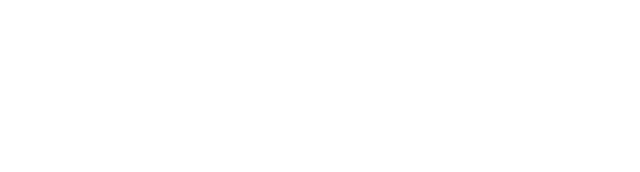
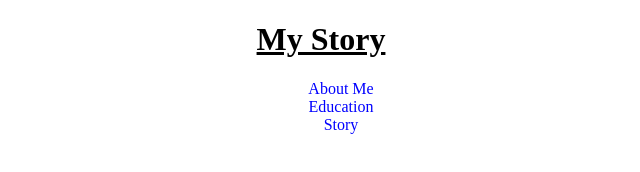
Before and after one commit to rpatel1291/Lab5-HTML, a plain HTML site: page story.html in a window 1280 px wide. Shown: the whole page, without its empty margins (319-959 px from the left). Drawn offline with Linux system fonts and the light colour scheme.

Commit message:
Created header
Header element with nav

```diff
--- a/story.html
+++ b/story.html
@@ -3,9 +3,23 @@
 <html lang="en" xmlns="http://www.w3.org/1999/xhtml">
 <head>
     <meta charset="utf-8" />
-    <title></title>
+    <title>Ravi's Story</title>
 </head>
 <body>
+    <center><h1 style="text-decoration:underline;">My Story</h1></center>
+    <header>
+        <nav>
+            <center>
+                <ul>
+                    <li style="list-style:none;"><a href="index.html" style="text-decoration:none; color:blue;">About Me</a></li>
+                    <li style="list-style:none;"><a href="education.html" style="text-decoration:none; color:blue;">Education</a></li>
+                    <li style="list-style:none;"><a href="story.html" style="text-decoration:none; color:blue;">Story</a></li>
+                </ul>
+            </center>
+        </nav>
+    </header>
+    <main>
 
+    </main>
 </body>
 </html>
```
